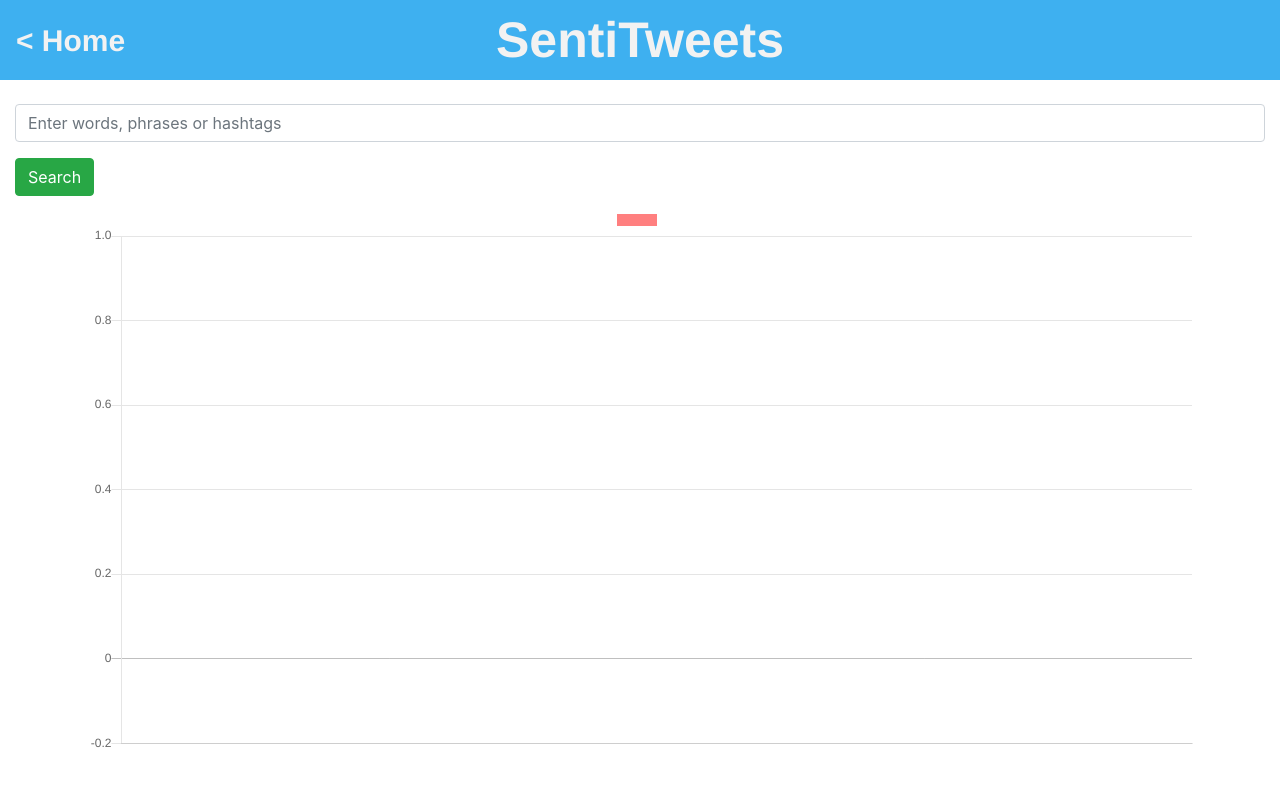
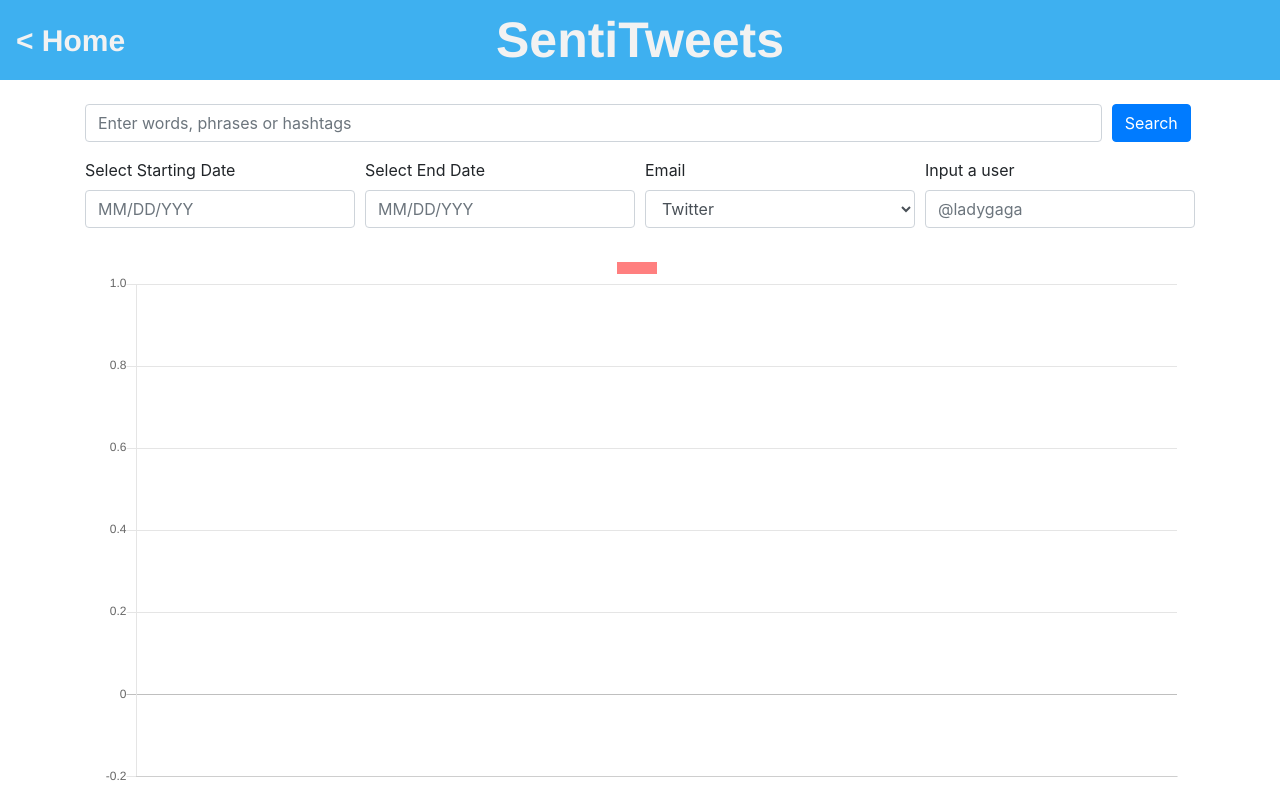
Before and after one commit to RJHughes/TwitterSentiment, a Flask app: page / in a window 1280 px wide. Run offline with Flask 2, Linux system fonts and the light colour scheme; some libraries are stand-ins or nearby versions.

Commit message:
Adds further search fields

```diff
--- a/app/templates/index.html
+++ b/app/templates/index.html
@@ -14,6 +14,10 @@
     <script src="https://cdnjs.cloudflare.com/ajax/libs/popper.js/1.14.6/umd/popper.min.js" integrity="sha384-wHAiFfRlMFy6i5SRaxvfOCifBUQy1xHdJ/yoi7FRNXMRBu5WHdZYu1hA6ZOblgut" crossorigin="anonymous"></script>
     <script src="https://stackpath.bootstrapcdn.com/bootstrap/4.2.1/js/bootstrap.min.js" integrity="sha384-B0UglyR+jN6CkvvICOB2joaf5I4l3gm9GU6Hc1og6Ls7i6U/mkkaduKaBhlAXv9k" crossorigin="anonymous"></script>
     <script src="https://cdnjs.cloudflare.com/ajax/libs/Chart.js/2.4.0/Chart.min.js"></script>
+
+    <!-- Bootstrap Date-Picker Plugin -->
+    <script type="text/javascript" src="https://cdnjs.cloudflare.com/ajax/libs/bootstrap-datepicker/1.4.1/js/bootstrap-datepicker.min.js"></script>
+    <link rel="stylesheet" href="https://cdnjs.cloudflare.com/ajax/libs/bootstrap-datepicker/1.4.1/css/bootstrap-datepicker3.css"/>
     <link rel="stylesheet" type="text/css" href="static/css/main.css">
 </head>
 
@@ -31,12 +35,65 @@
 </div>
 
 
-<div class="pt-4 container-fluid">
-    <form action="" method="post" role="form" novalidate>
-      {{ form.hidden_tag() }}
-    <div class="form-group">
-      <input type="text" class="form-control" id="name" name="search" placeholder="Enter words, phrases or hashtags"></div>
-      <button type="submit" class="btn btn-success">Search</button>
+<div class="pt-4 container">
+  <form role ="form", class="form-horizontal", action="" method="post" role="form" novalidate>
+    {{ form.hidden_tag() }}
+    <div class="form-row">
+      <div class="form-group col-sm-11">
+        <input type="text" class="form-control" id="fullSearch" name="search" placeholder="Enter words, phrases or hashtags">
+      </div>
+      <div class="form-group col">
+        <button type="submit" class="btn btn-primary">Search</button>
+      </div>
+    </div>
+    <div class = "form-row">
+      <div class="form-group col-sm-3">
+        <label class="control-label" for="date">Select Starting Date</label>
+        <input class="form-control" id="date" name="date" placeholder="MM/DD/YYY" type="text"/>
+      </div>
+      <script>
+          $(document).ready(function(){
+            var date_input=$('input[name="date"]'); //our date input has the name "date"
+            var container=$('.bootstrap-iso form').length>0 ? $('.bootstrap-iso form').parent() : "body";
+            var options={
+              format: 'mm/dd/yyyy',
+              container: container,
+              todayHighlight: true,
+              autoclose: true,
+            };
+            date_input.datepicker(options);
+          })
+      </script>
+      <div class="form-group col-sm-3">
+        <label class="control-label" for="date">Select End Date</label>
+        <input class="form-control" id="date" name="date" placeholder="MM/DD/YYY" type="text"/>
+      </div>
+      <script>
+          $(document).ready(function(){
+            var date_input=$('input[name="date"]'); //our date input has the name "date"
+            var container=$('.bootstrap-iso form').length>0 ? $('.bootstrap-iso form').parent() : "body";
+            var options={
+              format: 'mm/dd/yyyy',
+              container: container,
+              todayHighlight: true,
+              autoclose: true,
+            };
+            date_input.datepicker(options);
+          })
+      </script>
+      <div class="form-group col-sm-3">
+        <label for="dataset">Email</label>
+        <select class="form-control", id="dataset">
+          <option>Twitter</option>
+          <option>Facebook</option>
+          <option>Instagram</option>
+        </select>
+      </div>
+      <div class="form-group col-sm-3">
+        <label for="user">Input a user</label>
+        <input type="text" class="form-control" id="user" placeholder="@ladygaga">
+      </div>
+    </div>
   </form>
 <h1>{{ title }}</h1>
 <div class="container">
```
